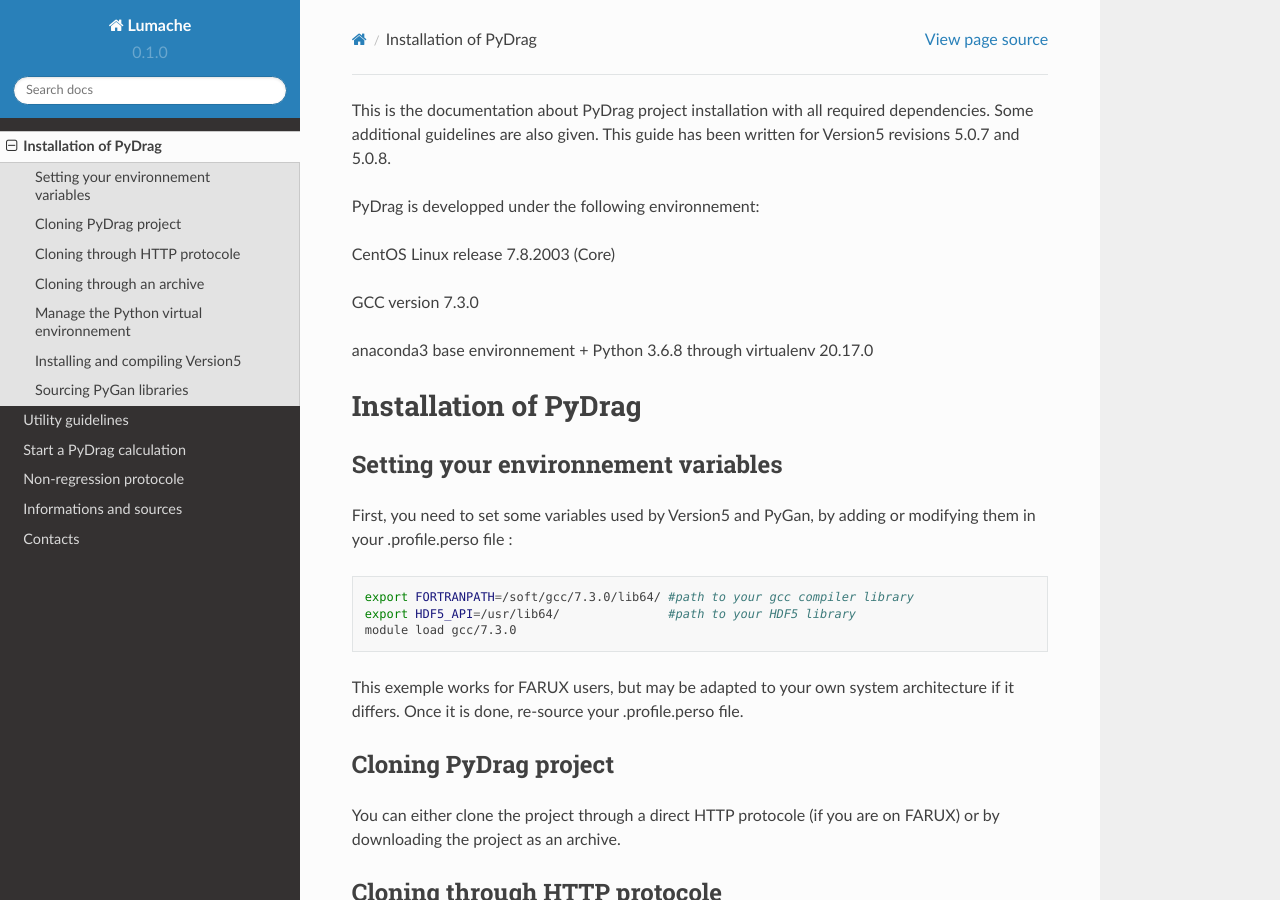
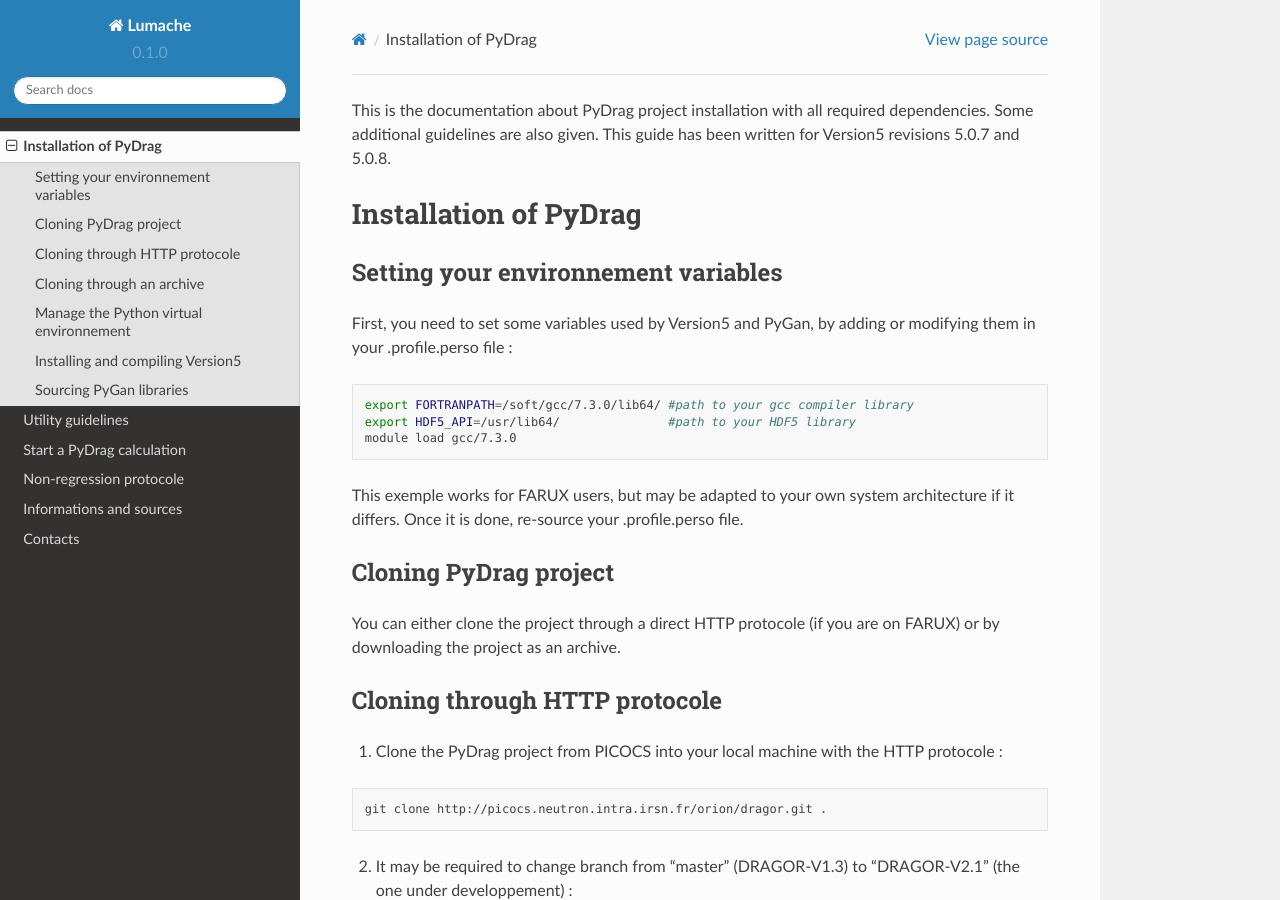
Before and after one commit to Ben105m/rtd-tutorial, a Sphinx documentation site: the page built from docs/source/quickinstall.rst, in a window 1280 px wide and 900 px high. Built offline with Sphinx 7.4.7 and the Read the Docs theme 2.0.0, drawn with Linux system fonts in a browser that asks for light colours.

Commit message:
Update quickinstall.rst

```diff
--- a/docs/source/quickinstall.rst
+++ b/docs/source/quickinstall.rst
@@ -2,14 +2,6 @@
 
 This is the documentation about PyDrag project installation with all required dependencies. Some additional guidelines are also given.
 This guide has been written for Version5 revisions 5.0.7 and 5.0.8.
-
-PyDrag is developped under the following environnement:
-
-- CentOS Linux release 7.8.2003 (Core)
-
-- GCC version 7.3.0
-
-- anaconda3 base environnement + Python 3.6.8 through virtualenv 20.17.0
 
 ==========================
 Installation of PyDrag
```
